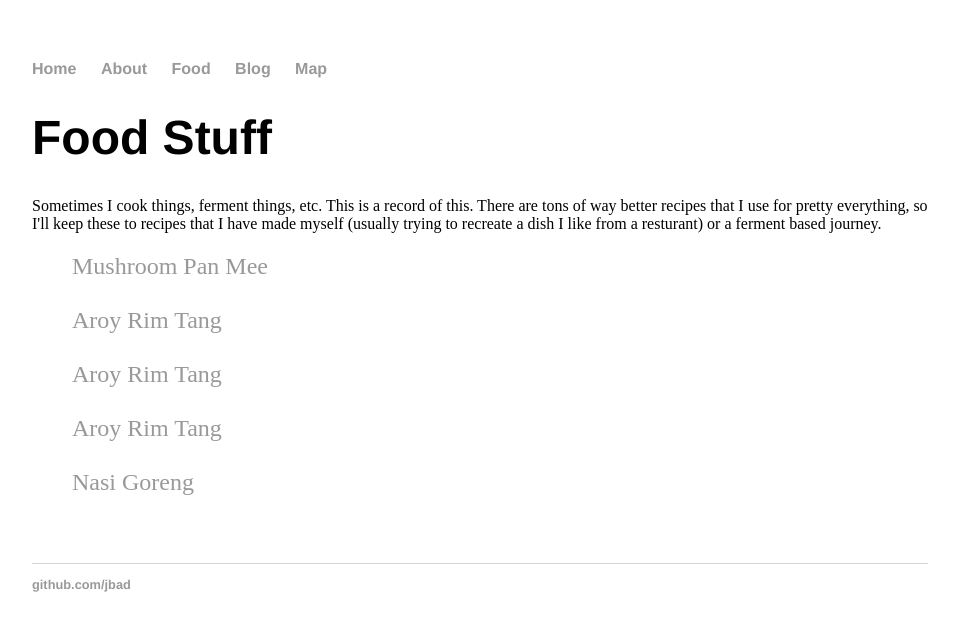
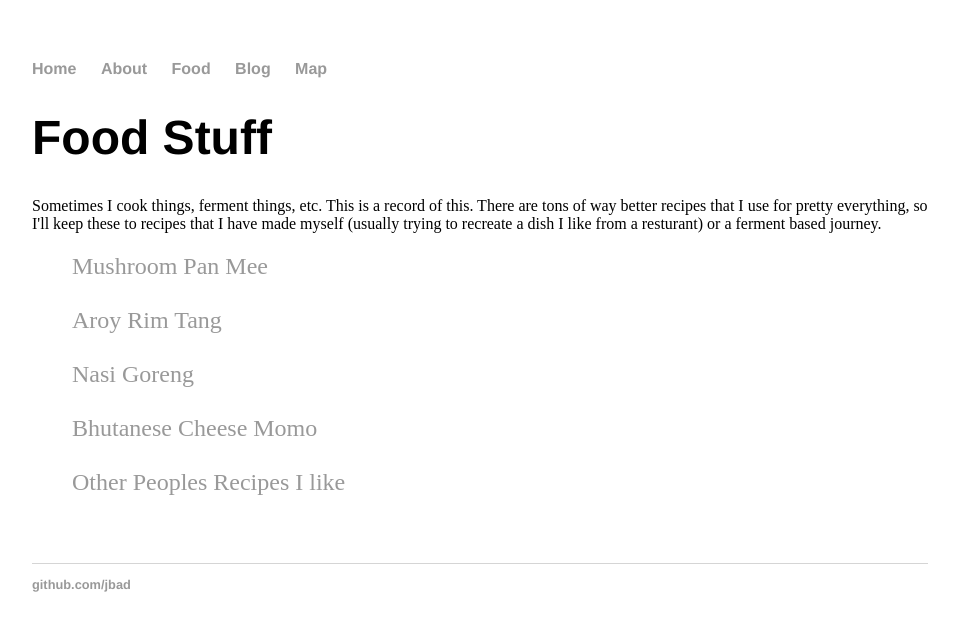
Before and after one commit to JBad/jbad.github.io, a Jekyll site: the page built from food/index.html, in a window 1280 px wide. Shown: the top 631 px of the page, without its empty margins (160-1118 px from the left). Built offline with Jekyll 4.4.1, drawn with Linux system fonts in a browser that asks for light colours.

Commit message:
fix metadata in posts

```diff
--- a/food/_posts/2020-06-20-other-recipes-i-like.md
+++ b/food/_posts/2020-06-20-other-recipes-i-like.md
@@ -1,7 +1,7 @@
 ---
 layout: food
-title: "Aroy Rim Tang"
-date: 2021-06-23
+title: "Other Peoples Recipes I like"
+date: 2021-06-20
 ---
 EXPLORATION + expierment to fgure out this recipe
 
--- a/food/_posts/2020-06-21-bhutanese_momo.md
+++ b/food/_posts/2020-06-21-bhutanese_momo.md
@@ -1,11 +1,11 @@
 ---
 layout: food
-title: "Aroy Rim Tang"
-date: 2021-06-23
+title: "Bhutanese Cheese Momo"
+date: 2021-06-21
 ---
 EXPLORATION + expierment to fgure out this recipe
 
-<h2>Aroy Rim Tang</h2>
+<h2>Bhutanese Cheese Momo</h2>
 Ingredients
 <ul>
   <li>Light Soy Sauce </li>
```
